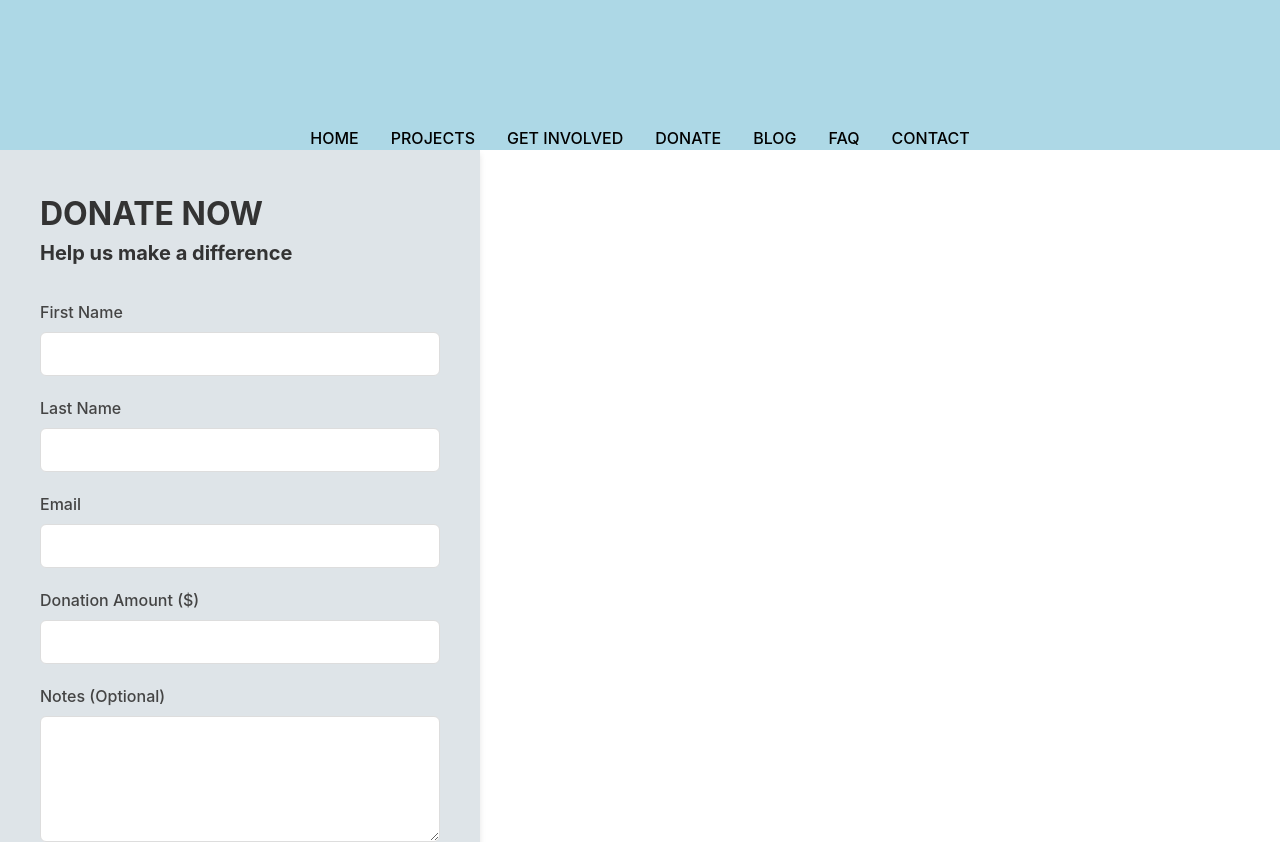
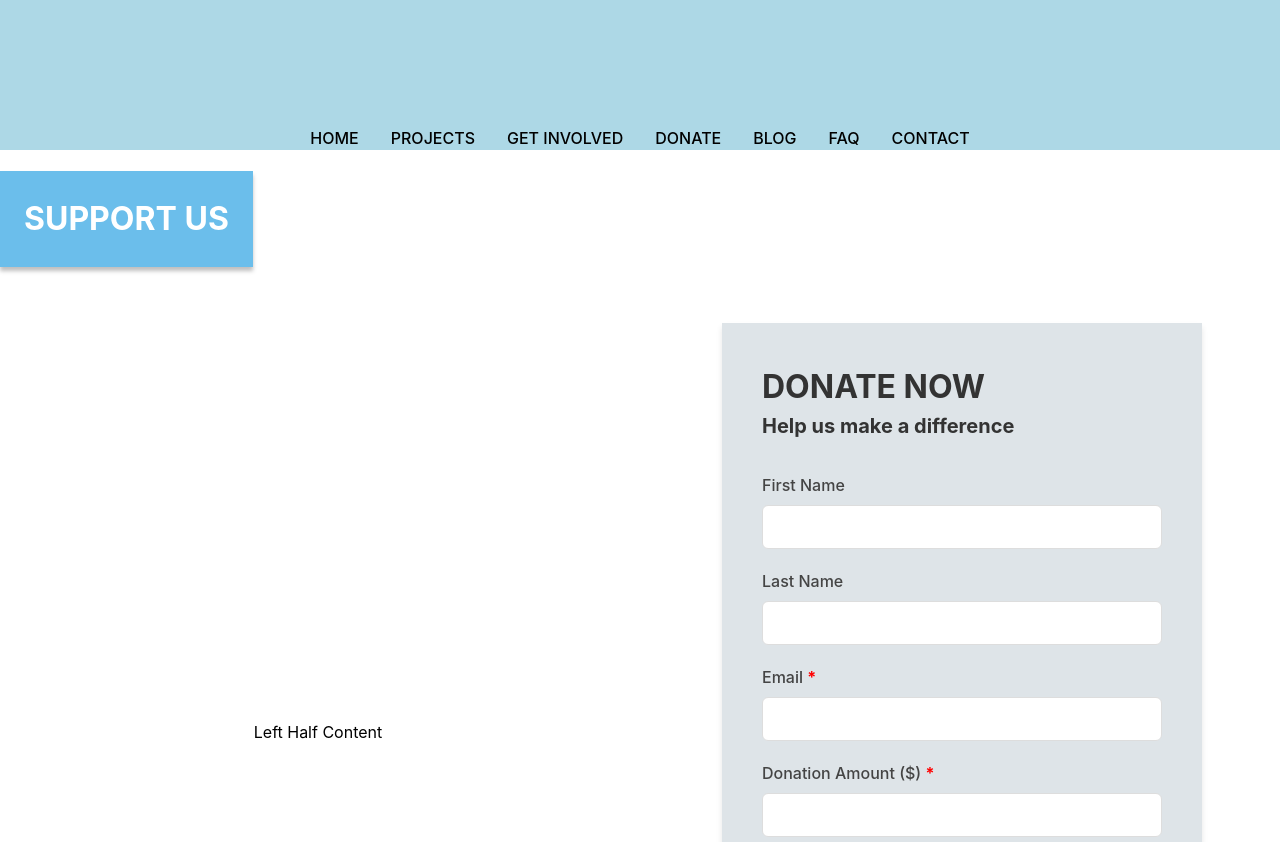
Before and after one commit to KhoiBui/legendary-project, a React (Vite) app: page /donate in a window 1280 px wide. Shown: the top 842 px of the page. Built offline with nearby package versions, Linux system fonts and the light colour scheme.

Commit message:
add donate page

```diff
--- a/src/App.tsx
+++ b/src/App.tsx
@@ -3,7 +3,7 @@ import { Home } from '@pages/Home';
 import styled from 'styled-components';
 import Header from './Header';
 import { Footer } from './Footer';
-import { DonateForm } from '@common/forms/DonateForm';
+import { Donate } from '@pages/Donate';
 
 const Wrapper = styled.div`
   display: flex;
@@ -23,7 +23,7 @@ function App() {
         <main>
           <Routes>
             <Route path='/' element={<Home />} />
-            <Route path='/donate' element={<DonateForm />} />
+            <Route path='/donate' element={<Donate />} />
           </Routes>
         </main>
         <Footer />
--- a/src/components/common/forms/DonateForm.tsx
+++ b/src/components/common/forms/DonateForm.tsx
@@ -137,7 +137,18 @@ export const DonateForm = () => {
         </FormInput>
 
         <FormInput>
-          <label htmlFor='email'>Email</label>
+          <label htmlFor='email'>
+            Email{' '}
+            <span
+              style={{
+                color: 'red',
+                fontSize: '16px',
+                fontWeight: 700,
+              }}
+            >
+              *
+            </span>
+          </label>
           <input
             name='email'
             type='email'
@@ -148,7 +159,18 @@ export const DonateForm = () => {
         </FormInput>
 
         <FormInput>
-          <label htmlFor='amount'>Donation Amount ($)</label>
+          <label htmlFor='amount'>
+            Donation Amount ($){' '}
+            <span
+              style={{
+                color: 'red',
+                fontSize: '16px',
+                fontWeight: 700,
+              }}
+            >
+              *
+            </span>
+          </label>
           <input
             name='amount'
             type='number'
--- a/src/components/common/headers/PageHeader.tsx
+++ b/src/components/common/headers/PageHeader.tsx
@@ -11,6 +11,7 @@ const PageHeaderWrapper = styled.h1`
   width: fit-content;
   padding: 24px;
   box-shadow: 0px 4px 4px 0px rgba(0, 0, 0, 0.25);
+  color: white;
 `;
 
 export const PageHeader = ({ title }: PageHeaderProps) => {
--- /dev/null
+++ b/src/pages/Donate.tsx
@@ -0,0 +1,36 @@
+import { DonateForm } from '@common/forms/DonateForm';
+import { PageHeader } from '@common/headers/PageHeader';
+import { styled } from 'styled-components';
+
+const Container = styled.main`
+  width: 100%;
+`;
+
+const Content = styled.section`
+  display: flex;
+  flex-direction: row;
+  gap: 8px;
+  margin-top: 24px;
+`;
+
+const Section = styled.div`
+  flex: 1;
+  display: flex;
+  align-items: center;
+  justify-content: center;
+  padding: 2rem;
+`;
+
+export const Donate = () => {
+  return (
+    <Container>
+      <PageHeader title='SUPPORT US' />
+      <Content>
+        <Section>Left Half Content</Section>
+        <Section>
+          <DonateForm />
+        </Section>
+      </Content>
+    </Container>
+  );
+};
```
